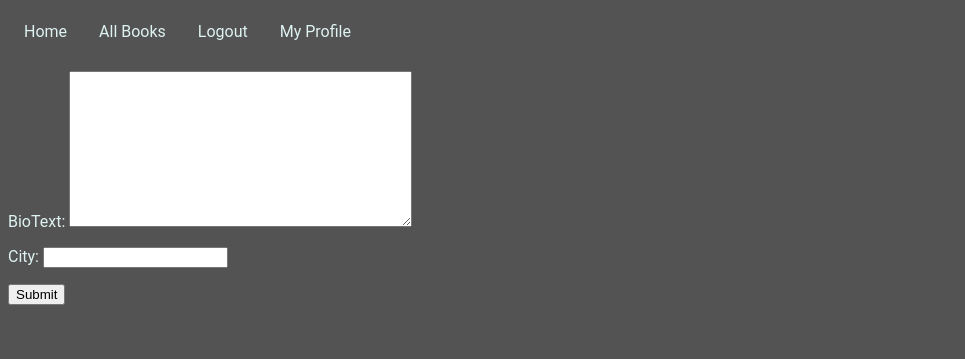
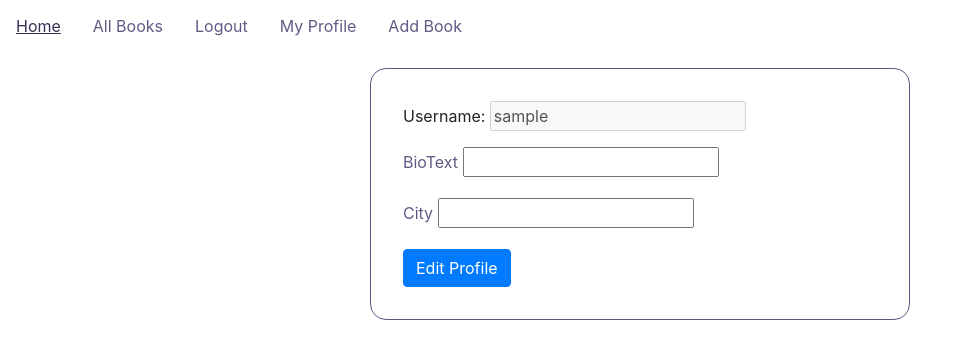
Before and after one commit to makayru/django_eind, a Django app: page /edit_profile/1/ in a window 1280 px wide. Shown: the top 359 px of the page, without its empty margins (0-965 px from the left). Run offline with Django 4.2, Linux system fonts and the light colour scheme; the visitor is signed in with stand-in values (Sample User, id 1); data comes from the database, SQL or seed files in the repository; parts of the project's set-up code (start-up, migrations or seed data) failed here and were passed over.

Commit message:
STYLE1
made a color pallet, converted the site to use bootstrap, and changed all forms into functional bootstrap forms. adjusted the edit profile

```diff
--- a/django_eindopdracht/base/models.py
+++ b/django_eindopdracht/base/models.py
@@ -5,7 +5,7 @@ from django.db.models.signals import post_save
 
 # Create your models here.
 class Profile(models.Model):
-    BioText = models.TextField()
+    BioText = models.CharField(max_length=100)
     City = models.CharField(max_length=100)
     user = models.OneToOneField(User, on_delete=models.CASCADE)
     def __str__(self):
--- a/django_eindopdracht/base/static/base/css/style.css
+++ b/django_eindopdracht/base/static/base/css/style.css
@@ -1,31 +1,12 @@
-body{
-    background-color: #535353;
+:root {
+  --primary-color: #635985;
+  --secondary-color: #443C68;
+  --tertiary-color: #393053;
+  --dark-color: #18122B;
 }
 
-h1{
-    font-family: 'sans-serif';
-    font-weight: 700;
-    font-size: 4em;
-    font-style: normal;
-    color: #c4c4c4;
-}
-
-a{
-    font-family: 'Roboto';
-    color: #DEF2f1;
-}
-
-p{
-    font-family: 'Roboto';
-    font-size:16px;
-    color: #DEF2f1;
-}
-
-img{
-    opacity: 0.5;
-}
-
-ul{
+/* menu styling */
+ul {
   list-style-type: none;
   margin: 0;
   padding: 0;
@@ -33,18 +14,62 @@ ul{
 
 }
 
-li{
+li {
   float: left;
 }
 
-li a{
+li a {
   display: block;
   color: #DEF2f1;
+  color: var(--primary-color);
   text-align: center;
   padding: 14px 16px;
   text-decoration: none;
 }
 
-li a:hover{
+li a:hover {
   color: #17252A;
+  color: var(--tertiary-color);
 }
+
+
+/* form styling */
+.form-label {
+  color: var(--primary-color);
+}
+
+.form-control {
+  background-color: var(--tertiary-color);
+  border-color: var(--primary-color);
+  color: var(--dark-color);
+}
+
+.btn-primary {
+  background-color: var(--secondary-color);
+  border-color: var(--secondary-color);
+}
+
+.btn-primary:hover {
+  background-color: var(--primary-color);
+  border-color: var(--primary-color);
+}
+
+.btn-primary:focus {
+  box-shadow: 0 0 0 0.2rem var(--primary-color);
+}
+
+.form-container {
+  border: 1px solid var(--primary-color);
+  padding: 2rem;
+  border-radius: 1rem;
+}
+
+/* card styling (see All Books Page for example ) */
+
+.card-title {
+  color: var(--primary-color);
+}
+
+.card-text strong {
+  color: var(--dark-color);
+}
--- a/django_eindopdracht/base/templates/base/base.html
+++ b/django_eindopdracht/base/templates/base/base.html
@@ -8,21 +8,14 @@
         <meta name="viewport" content="width=device-width, initial-scale=1.0">
         <title>{% block title%}Boeken Club{%endblock title%}</title>
         <link rel="stylesheet" href="{% static 'base/css/style.css' %}">
-    {% block csslinks %}{% endblock csslinks %}
+        <link rel="stylesheet" href="https://cdn.jsdelivr.net/npm/bootstrap@4.3.1/dist/css/bootstrap.min.css" integrity="sha384-ggOyR0iXCbMQv3Xipma34MD+dH/1fQ784/j6cY/iJTQUOhcWr7x9JvoRxT2MZw1T" crossorigin="anonymous">    {% block csslinks %}{% endblock csslinks %}
     </head>
     <body>
         {% include 'base/menu.html' %}
-
-    {% if messages %}
-    <div class="messages">
-        {% for message in messages %}
-            {{ message }}</br>
-        {% endfor %}
-    </div>
-    {% endif %}
-
     <div class="content">
         {% block content %}{% endblock content %}
     </div>
-</body>
+    <script src="https://code.jquery.com/jquery-3.3.1.slim.min.js" integrity="sha384-q8i/X+965DzO0rT7abK41JStQIAqVgRVzpbzo5smXKp4YfRvH+8abtTE1Pi6jizo" crossorigin="anonymous"></script>
+    <script src="https://cdn.jsdelivr.net/npm/popper.js@1.14.7/dist/umd/popper.min.js" integrity="sha384-UO2eT0CpHqdSJQ6hJty5KVphtPhzWj9WO1clHTMGa3JDZwrnQq4sF86dIHNDz0W1" crossorigin="anonymous"></script>
+    <script src="https://cdn.jsdelivr.net/npm/bootstrap@4.3.1/dist/js/bootstrap.min.js" integrity="sha384-JjSmVgyd0p3pXB1rRibZUAYoIIy6OrQ6VrjIEaFf/nJGzIxFDsf4x0xIM+B07jRM" crossorigin="anonymous"></script></body>
 </html>
--- a/django_eindopdracht/base/templates/base/menu.html
+++ b/django_eindopdracht/base/templates/base/menu.html
@@ -6,9 +6,12 @@
       <li><a href="{% url 'books' %}">All Books</a></li>
       <li><a href="{% url 'logout' %}" class="nav-item">Logout</a></li>
       <li><a href="{% url 'myprofile' %}" class="nav-item">My Profile</a></li>
+      <li><a href="{% url 'addnewbook' %}" class="nav-item">Add Book</a></li>
     {% else %}
       <li><a href="{% url 'login' %}" class="nav-item">Login</a></li>
       <li><a href="{% url 'register' %}" class="nav-item">Register</a></li>
     {% endif %}
+
+
   </ul>
 </nav>
--- a/django_eindopdracht/base/templates/base/profileform.html
+++ b/django_eindopdracht/base/templates/base/profileform.html
@@ -1,11 +1,23 @@
-{%extends 'base/base.html'%}
+{% extends 'base/base.html' %}
 
-
-{%block content%}
-<form method="POST">
-    {% csrf_token %}
-    {{ form.as_p }}
-    <input type="submit" value="Submit">
-</form>
-
-{%endblock content %}
+{% block content %}
+  <div class="container">
+    <div class="row justify-content-center">
+      <div class="col-md-6">
+        <div class="form-container">
+          <form method="post" class="mx-auto">
+            {% csrf_token %}
+            <p>Username: <input type="text" name="username" value="{{ user.username }}" disabled /></p>
+            {% for field in form %}
+              <div class="form-group">
+                <label for="{{ field.id }}" class="form-label">{{ field.label }}</label>
+                {{ field }}
+              </div>
+            {% endfor %}
+            <button type="submit" class="btn btn-primary">Edit Profile</button>
+          </form>
+        </div>
+      </div>
+    </div>
+  </div>
+{% endblock %}
--- a/django_eindopdracht/base/views.py
+++ b/django_eindopdracht/base/views.py
@@ -1,5 +1,6 @@
 from django.shortcuts import render, redirect
 from django.contrib.auth.forms import UserCreationForm
+from django.contrib.auth.forms import CustomUserCreationForm
 from django.contrib.auth import login
 from django.contrib.auth.decorators import login_required
 from .forms import ProfileForm, AddNewBookForm
@@ -10,7 +11,8 @@ from .models import Profile, Book
 @login_required
 def index(request):
     username = request.user.username
-    context = {'username': username}
+    userprofile = Profile.objects.filter(user=request.user)
+    context = {'userprofile': userprofile, 'username': username}
     return render(request, 'base/index.html', context)
 
 @login_required
@@ -32,7 +34,7 @@ def edit_profile(request, pk):
     else:
         form = ProfileForm(instance=profile)
 
-    context = {'form': form}
+    context = {'form': form, "username": request.user.username}
     return render(request, 'base/profileform.html', context)
 
 @login_required
--- a/django_eindopdracht/django_eindopdracht/urls.py
+++ b/django_eindopdracht/django_eindopdracht/urls.py
@@ -24,6 +24,7 @@ urlpatterns = [
     path('register/', views.register, name='register'),
     path('myprofile/', views.MyProfile, name='myprofile'),
     path('edit_profile/<int:pk>/', views.edit_profile, name='edit_profile'),
+    path('my_profile/<int:pk>/', views.edit_profile, name='my_profile'),
     path('addnewbook/', views.AddNewBooks, name='addnewbook'),
     path('books/', views.AllBooks, name='books'),
 
```
Also changed, not shown: django_eindopdracht/base/templates/base/books.html (+19 -9 lines), django_eindopdracht/base/templates/base/newbookform.html (+21 -10 lines), django_eindopdracht/base/templates/base/profile.html (+19 -12 lines), django_eindopdracht/base/templates/registration/login.html (+18 -6 lines), django_eindopdracht/base/templates/registration/register.html (+18 -6 lines). Lines whose indentation alone changed are shown as unchanged.
